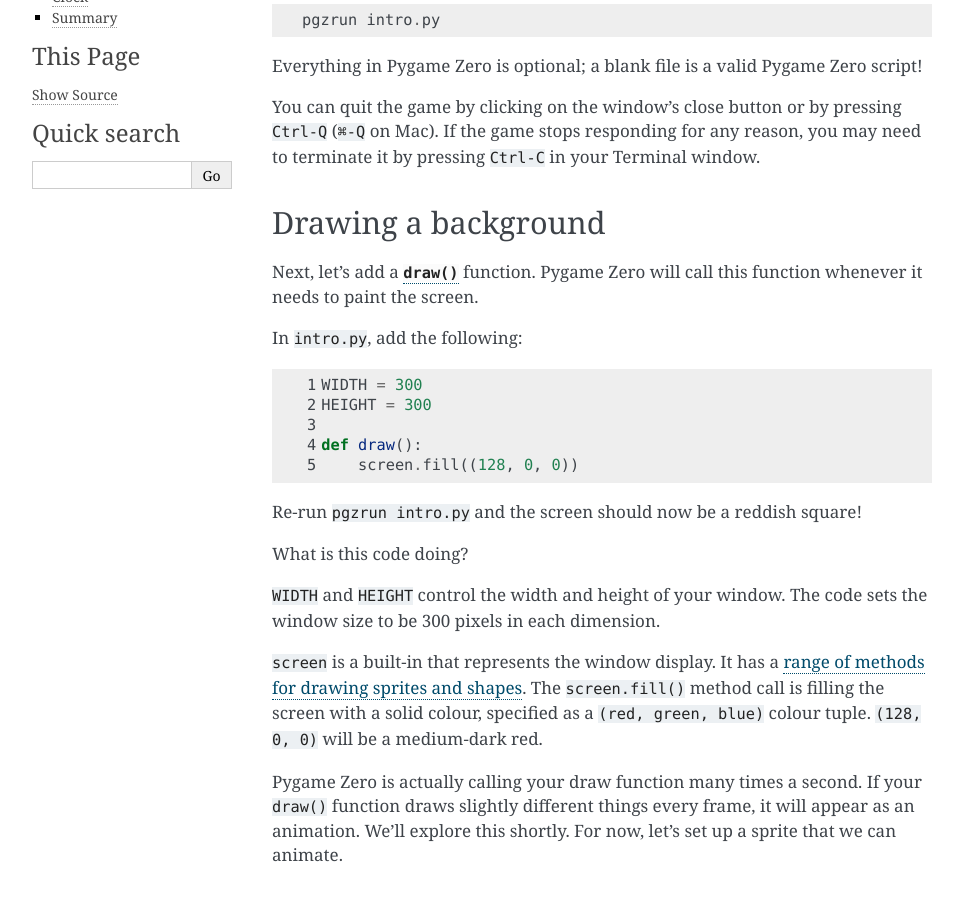
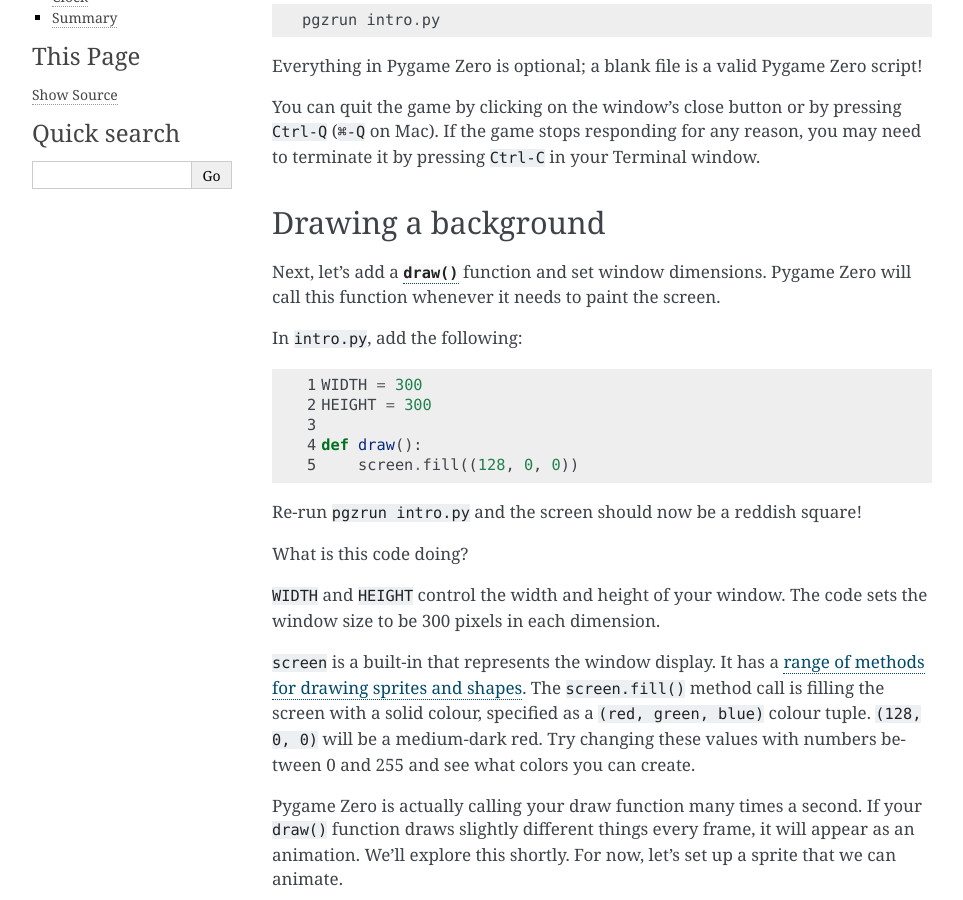
Before and after one commit to lordmauve/pgzero, a Sphinx documentation site: the page built from doc/introduction.rst, in a window 1280 px wide and 900 px high, scrolled down 255 px. Shown: the whole window, without its empty margins (148-1111 px from the left). Built offline with Sphinx 7.4.7, drawn with Linux system fonts in a browser that asks for light colours.

Commit message:
Proposal of updates for introduction course

```diff
--- a/doc/introduction.rst
+++ b/doc/introduction.rst
@@ -24,8 +24,8 @@
 Drawing a background
 --------------------
 
-Next, let's add a :func:`draw` function. Pygame Zero will call this function
-whenever it needs to paint the screen.
+Next, let's add a :func:`draw` function and set window dimensions. Pygame Zero
+will call this function whenever it needs to paint the screen.
 
 In ``intro.py``, add the following::
 
@@ -46,7 +46,8 @@
 :ref:`range of methods for drawing sprites and shapes <screen>`. The
 ``screen.fill()`` method call is filling the screen with a solid colour,
 specified as a ``(red, green, blue)`` colour tuple. ``(128, 0, 0)`` will be a
-medium-dark red.
+medium-dark red. Try changing these values with numbers between 0 and 255
+and see what colors you can create.
 
 Pygame Zero is actually calling your draw function many times a second. If your
 ``draw()`` function draws slightly different things every frame, it will appear
```
